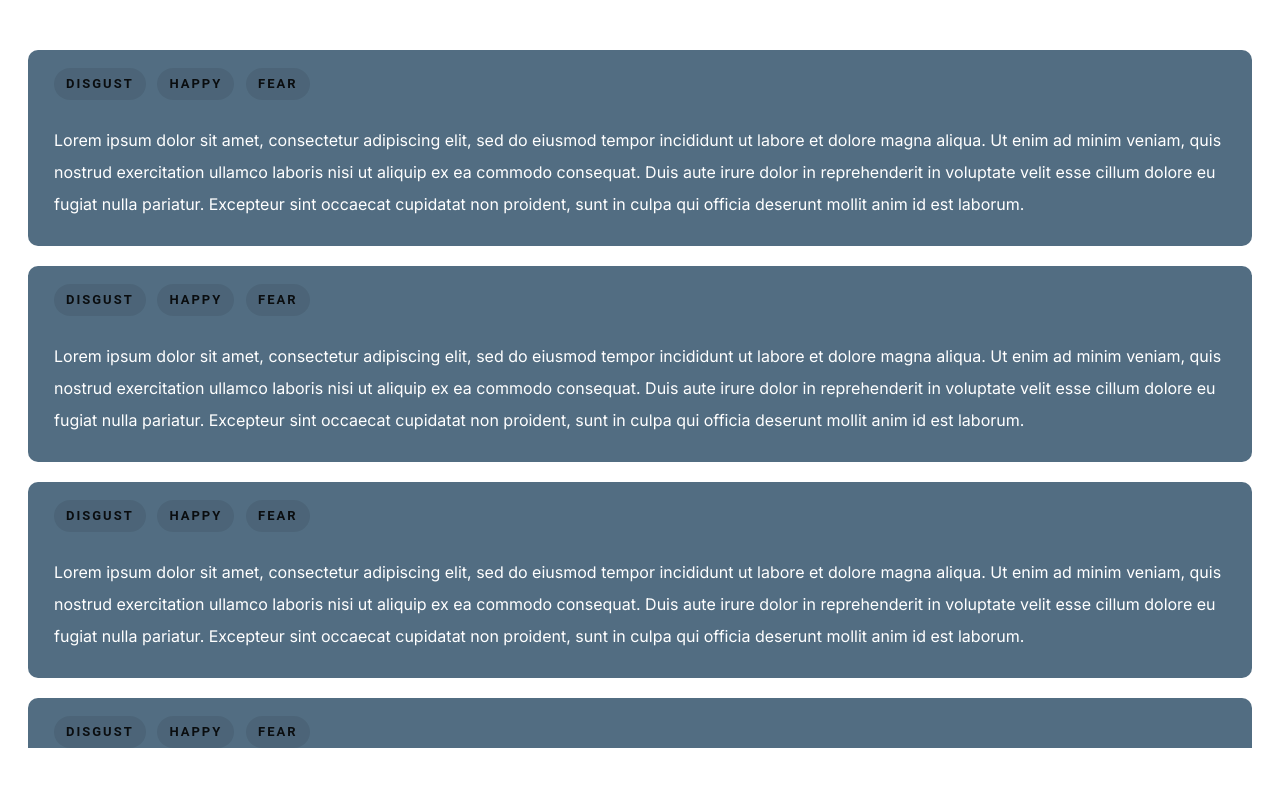
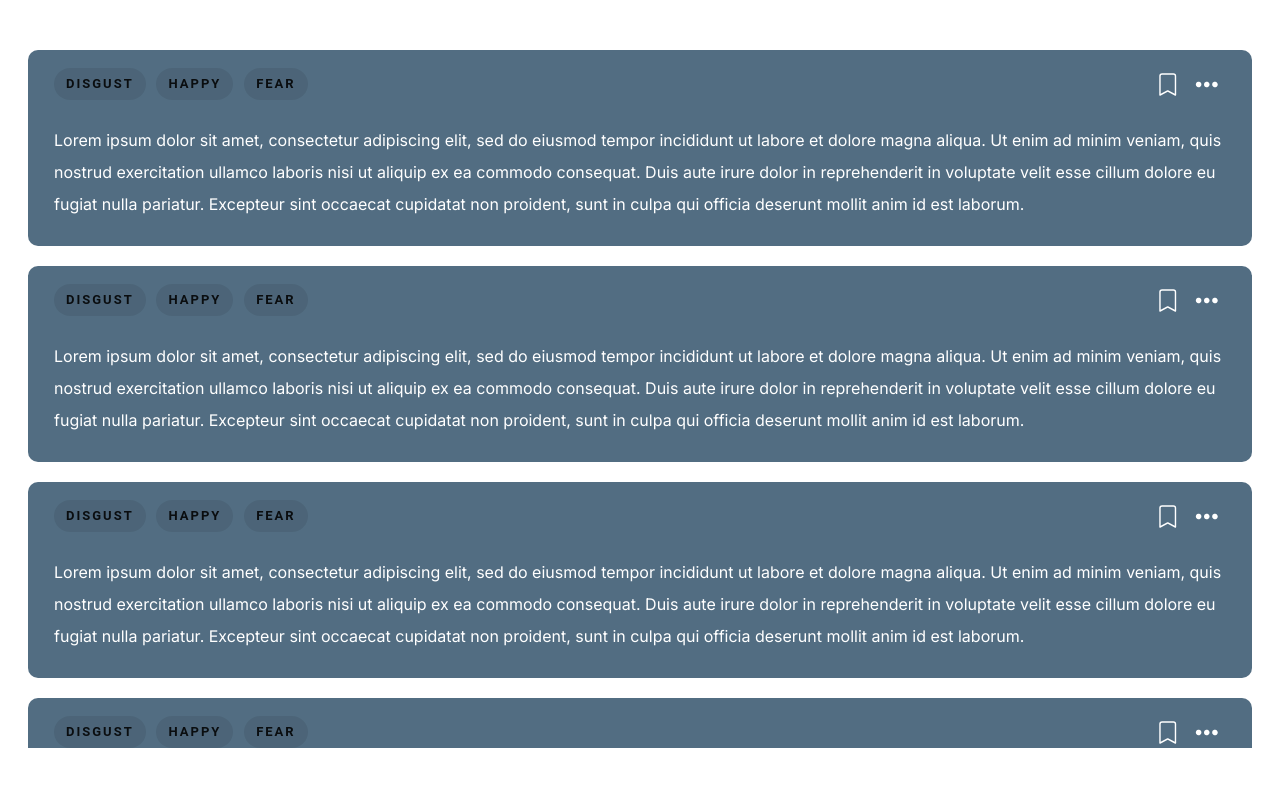
Before and after one commit to Ahmed-Mohammed-11/Grey, a Next.js app in the folder front_end/: page /Feed in a window 1280 px wide. Shown: the top 786 px of the page. Built offline with nearby package versions, Linux system fonts and the light colour scheme.

Commit message:
SG-29 Handled changing requests

```diff
--- a/front_end/src/app/Feed/page.module.css
+++ b/front_end/src/app/Feed/page.module.css
@@ -1,5 +1,4 @@
 .feed{
-    /*width: 100%;*/
     height: 91vh;
     margin: 20px auto;
     line-height: 2em;
--- a/front_end/src/app/Popup/page.module.css
+++ b/front_end/src/app/Popup/page.module.css
@@ -25,7 +25,6 @@
 
 .modal > .input {
     width: 95%;
-    /*height: 50%;*/
     padding: 10px 15px;
     border: none;
     font-size: 20px;
--- a/front_end/src/app/Post/page.module.css
+++ b/front_end/src/app/Post/page.module.css
@@ -16,6 +16,19 @@
     color: #FFF;
 }
 
-.postText{
+.post > .post_header{
+    display: flex;
+    justify-content: space-between;
+    align-items: center;
+    padding: 0 16px 0 0;
+}
+
+.icon{
+    color: #FFF;
+    padding: 0 0 0 2%;
+    font-size: 23px;
+}
+
+.post > .post_text{
     padding: 0 16px;
 }
--- a/front_end/src/app/Post/page.tsx
+++ b/front_end/src/app/Post/page.tsx
@@ -1,21 +1,39 @@
+"use client"
 import styles from "./page.module.css"
-import {Box, Stack} from "@mui/system";
-import {Chip, ListItem} from "@mui/material";
+import {Box} from "@mui/system";
+import {BsBookmark, BsFillBookmarkFill} from "react-icons/bs";
+import {SlOptions} from "react-icons/sl";
+import {Chip, IconButton, ListItem} from "@mui/material";
 import React from "react";
 
 
 export default function Post(props: any) {
+    const [postSaved, setPostSaved] = React.useState(false);
+    const handleSavePost = (postId: number) => {
+        setPostSaved(!postSaved);
+    };
+
 
     const posts = props.posts
     const postsD = posts.map((post: any, index: number) => {
         return (
             <Box className={styles.post} key={index}>
-                <ListItem>
-                    {Array.from(post.postFeelings).map((feeling: any, feelingIndex: any) => (
-                        <Chip className={feeling} key={feelingIndex} label={feeling}></Chip>
-                    ))}
-                </ListItem>
-                <p className={styles.postText}>{post.postText}</p>
+                <Box className={styles.post_header}>
+                    <ListItem>
+                        {Array.from(post.postFeelings).map((feeling: any, feelingIndex: any) => (
+                            <Chip className={feeling} key={feelingIndex} label={feeling}></Chip>
+                        ))}
+                    </ListItem>
+                    <IconButton onClick={() => handleSavePost(post.id)}>
+                        {postSaved ?
+                          <BsFillBookmarkFill
+                            className={styles.icon}></BsFillBookmarkFill>
+                        : <BsBookmark
+                            className={styles.icon}></BsBookmark>}
+                    </IconButton>
+                    <IconButton><SlOptions className={styles.icon}></SlOptions></IconButton>
+                </Box>
+                <p className={styles.post_text}>{post.postText}</p>
             </Box>
         );
     });
--- a/front_end/src/app/SideBar/page.tsx
+++ b/front_end/src/app/SideBar/page.tsx
@@ -6,7 +6,7 @@ import {MdExplore} from "react-icons/md";
 import {AiFillHome} from "react-icons/ai";
 import {FaUserLarge} from "react-icons/fa6";
 import {RiSettings4Fill} from "react-icons/ri";
-import {BsBookmark, BsFillBookmarkFill} from "react-icons/bs";
+import {BsFillBookmarkFill} from "react-icons/bs";
 import Profile from "@/app/SideBar/profile";
 import PopupScreen from "@/app/Popup/page";
 
--- a/front_end/src/app/page.module.css
+++ b/front_end/src/app/page.module.css
@@ -2,8 +2,6 @@
   display: flex;
   justify-content: center;
   align-items: center;
-  /*width: 100%;*/
-  /*height: 100%;*/
   padding: 0;
   margin: 0;
   box-sizing: border-box;
```
Also changed, not shown: front_end/src/app/Popup/page.tsx (+0 -7 lines), front_end/src/app/SideBar/page.module.css (+30 -14 lines).
